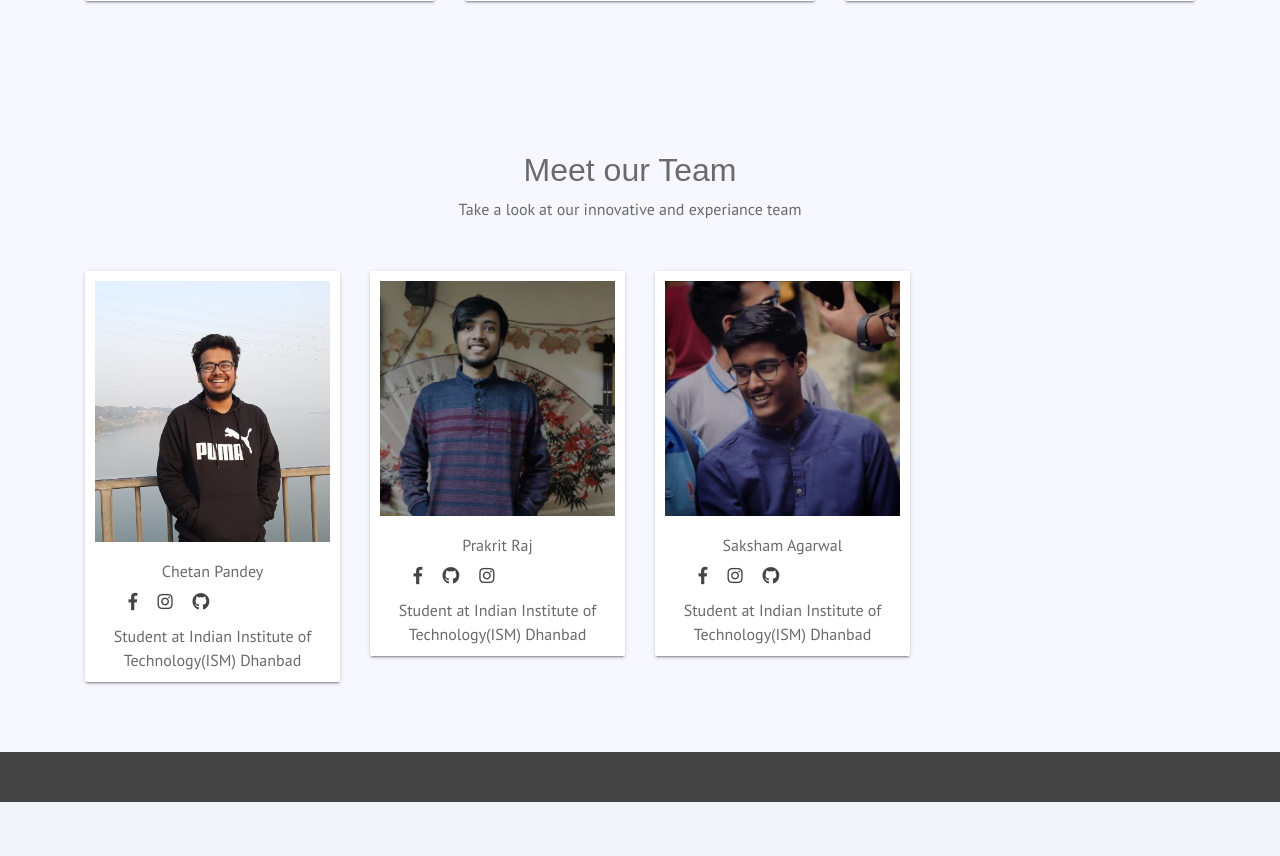
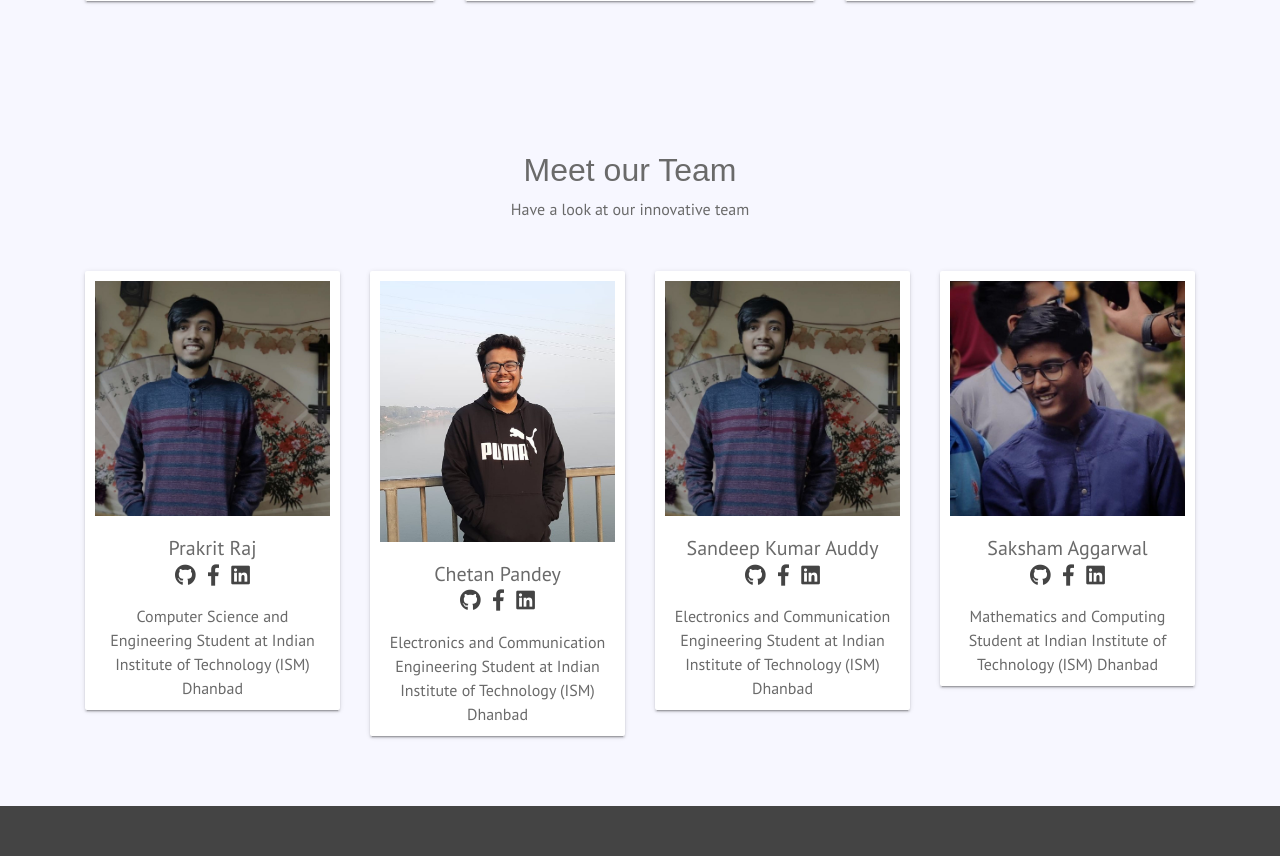
Before and after one commit to skauddy755/Proj_innerve, a Flask app: page / in a window 1280 px wide. Shown: the part 1257-2113 px from the top of the page. Before the commit the page ends 2059 px from the top, so only its background shows below. Run offline with Flask 2, Linux system fonts and the light colour scheme; some libraries are stand-ins or nearby versions.

Commit message:
set up dev code

```diff
--- a/smart-clinic/templates/index.html
+++ b/smart-clinic/templates/index.html
@@ -11,6 +11,12 @@
     <link rel="stylesheet" href="{{url_for('static', filename="css/fontawsom-all.min.css")}}">
     <link rel="stylesheet" href="{{url_for('static', filename="css/animate.css")}}">
     <link rel="stylesheet" type="text/css" href="{{url_for('static', filename="css/style.css")}}"/>
+
+    <style>
+        .social-links{
+            margin: 3px 4px;
+        }
+    </style>
 </head>
 
 <body>
@@ -179,24 +185,39 @@
         <div class="container">
             <div class="inner-title">
                 <h2>Meet our Team</h2>
-                <p>Take a look at our innovative and experiance team</p>
+                <p>Have a look at our innovative team</p>
             </div>
             <div class="row team-member">
+
                 <div class="col-md-3 col-sm-6">
                     <div class="user-card">
                         <div class="userar">
-                            <img class="teammempic" alt=""  src="{{url_for('static', filename="images/team/team0.jpg")}}">
+                            <img class="teammempic" alt="" src="{{url_for('static', filename="images/team/team2.jpg")}}">
                         </div>
                         <div class="detfs">
-                            <p>Chetan Pandey</p>
-                            <ul>
-                                <li><a href="https://www.facebook.com/chetan.pandey.1656854"><i class="fab fa-facebook-f fa-lg"></i></a></li>
-                                <li><a href="#"><i class="fab fa-instagram fa-lg"></i></a></li>
-                                <li><a href="https://github.com/chetanpandey1266"><i class="fab fa-github fa-lg"></i></a></li>
-                            </ul>
-                            <br>
-                            <p >Student at Indian Institute of Technology(ISM) Dhanbad</p>
-
+                            <p class="lead">Prakrit Raj</p>
+                            <div>
+                                <a class="social-links" href="https://github.com/rajprakrit"><i class="fab fa-github fa-lg"></i></a>
+                                <a class="social-links" href="https://www.facebook.com/prakrit.raj.3"><i class="fab fa-facebook-f fa-lg"></i></a>
+                                <a class="social-links" href="https://www.linkedin.com/in/prakrit-raj-b771541a4/"><i class="fab fa-linkedin fa-lg"></i></a>
+                            </div>
+                            <p>Computer Science and Engineering Student at Indian Institute of Technology (ISM) Dhanbad</p>
+                        </div>
+                    </div>
+                </div>
+                <div class="col-md-3 col-sm-6">
+                    <div class="user-card">
+                        <div class="userar">
+                            <img class="teammempic" alt="" src="{{url_for('static', filename="images/team/team0.jpg")}}">
+                        </div>
+                        <div class="detfs">
+                            <p class="lead">Chetan Pandey</p>
+                            <div>
+                                <a class="social-links" href=https://github.com/chetanpandey1266"><i class="fab fa-github fa-lg"></i></a>
+                                <a class="social-links" href="https://www.facebook.com/chetan.pandey.1656854"><i class="fab fa-facebook-f fa-lg"></i></a>
+                                <a class="social-links" href="https://www.linkedin.com/in/chetan0/"><i class="fab fa-linkedin fa-lg"></i></a>
+                            </div>
+                            <p>Electronics and Communication Engineering Student at Indian Institute of Technology (ISM) Dhanbad</p>
                         </div>
                     </div>
                 </div>
@@ -206,16 +227,13 @@
                             <img class="teammempic" alt="" src="{{url_for('static', filename="images/team/team2.jpg")}}">
                         </div>
                         <div class="detfs">
-                            <p>Prakrit Raj</p>
-                            <ul style="text-align:center">
-                                <li><a href="https://www.facebook.com/prakrit.raj.3"><i class="fab fa-facebook-f fa-lg"></i></a></li>
-                                <li><a href="https://github.com/rajprakrit"><i class="fab fa-github fa-lg"></i></a></li>
-                                <li><a href="#"><i class="fab fa-instagram fa-lg"></i></a></li>
-                            </ul>
-                            <br>
-                            <p >Student at Indian Institute of Technology(ISM) Dhanbad</p>
-
-
+                            <p class="lead">Sandeep Kumar Auddy</p>
+                            <div>
+                                <a class="social-links" href="https://github.com/SandeepKumarAuddy"><i class="fab fa-github fa-lg"></i></a>
+                                <a class="social-links" href="https://www.facebook.com/sandeep.auddy.16/"><i class="fab fa-facebook-f fa-lg"></i></a>
+                                <a class="social-links" href="https://www.linkedin.com/in/sandeep-auddy-8482221a4/"><i class="fab fa-linkedin fa-lg"></i></a>
+                            </div>
+                            <p>Electronics and Communication Engineering Student at Indian Institute of Technology (ISM) Dhanbad</p>
                         </div>
                     </div>
                 </div>
@@ -225,19 +243,15 @@
                             <img class="teammempic" alt="" src="{{url_for('static', filename="images/team/team3.jpg")}}">
                         </div>
                         <div class="detfs">
-                            <p>Saksham Agarwal</i></p>
-                            <ul style="text-align:center">
-                                <li><a href="https://www.facebook.com/saksham.aggarwal20"><i class="fab fa-facebook-f fa-lg"></i></a></li>
-                                <li><a href="#"><i class="fab fa-instagram fa-lg"></i></a></li>
-                                <li><a href="https://github.com/saksham20aggarwal"><i class="fab fa-github fa-lg"></i></a></li>
-                            </ul>
-                              <br>
-                            <p >Student at Indian Institute of Technology(ISM) Dhanbad</p>
-
-
+                            <p class="lead">Saksham Aggarwal</p>
+                            <div>
+                                <a class="social-links" href="https://github.com/saksham20aggarwal"><i class="fab fa-github fa-lg"></i></a>
+                                <a class="social-links" href="https://www.facebook.com/saksham.aggarwal20"><i class="fab fa-facebook-f fa-lg"></i></a>
+                                <a class="social-links" href="https://www.linkedin.com/in/saksham-aggarwal-14a854192/"><i class="fab fa-linkedin fa-lg"></i></a>
+                            </div>
+                            <p>Mathematics and Computing Student at Indian Institute of Technology (ISM) Dhanbad</p>
                         </div>
                     </div>
-
                 </div>
 
             </div>
```
Also changed, not shown: smart-clinic/package-lock.json (added).
